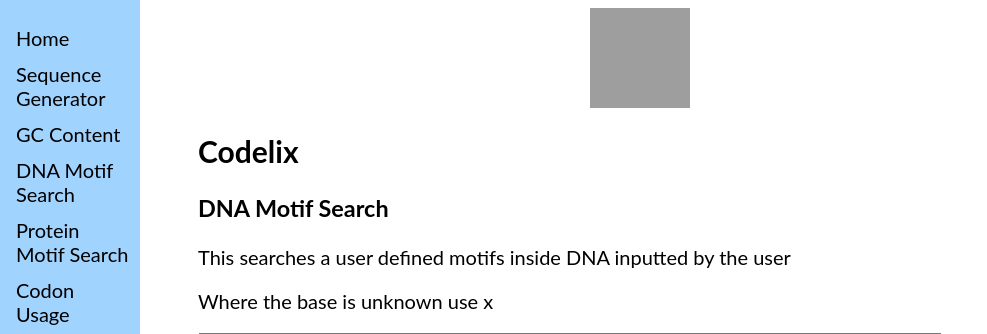
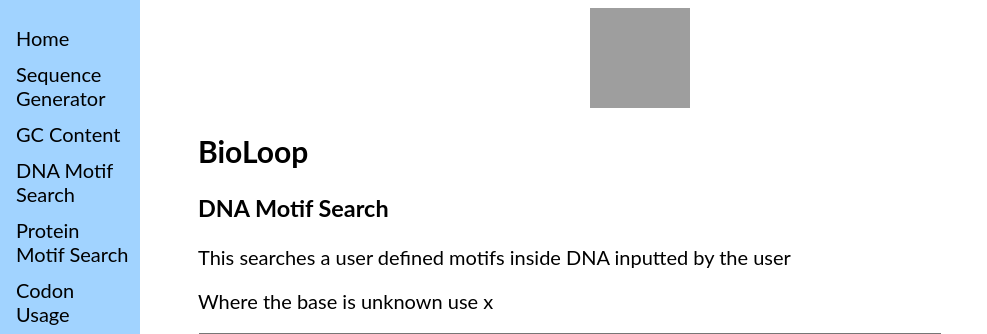
Before and after one commit to MatousE/spirala, a Flask app: page /DNAmotif in a window 1280 px wide. Shown: the top 334 px of the page, without its empty margins (0-987 px from the left). Run offline with Flask 2, Linux system fonts and the light colour scheme; grey boxes are pictures that could not be loaded.

Commit message:
adding output.html and

```diff
--- a/app.py
+++ b/app.py
@@ -23,7 +23,7 @@
         and states that the websites route '/SeqGen'
         is used for the SeqGen.html
     """
-    return render_template('seqgen.html')
+    return render_template('SeqGen.html')
 
 
 @app.route('/SeqGen', methods=['POST'])
@@ -40,8 +40,7 @@
             new_seq = bio.sequencegen(seq_len)
             return render_template('output.html', value=new_seq)
 
-    return render_template('output.html',
-                           value='ERROR: INVALID INPUT MUST BE AN INT AND LESS THAN 10000000 BASES')
+    return render_template('output.html',value='ERROR: INVALID INPUT MUST BE AN INT AND LESS THAN 10000000 BASES')
 
 
 @app.route('/GCcontent')
--- a/templates/index.html
+++ b/templates/index.html
@@ -82,7 +82,7 @@
         </div>
     </div>
     <div class="main">
-        <h2>Codelix</h2>
+        <h2>BioLoop</h2>
         <p></p>
         {% block Home %}{% endblock Home %}
         {% block SeqGen %}{% endblock SeqGen %}
```
